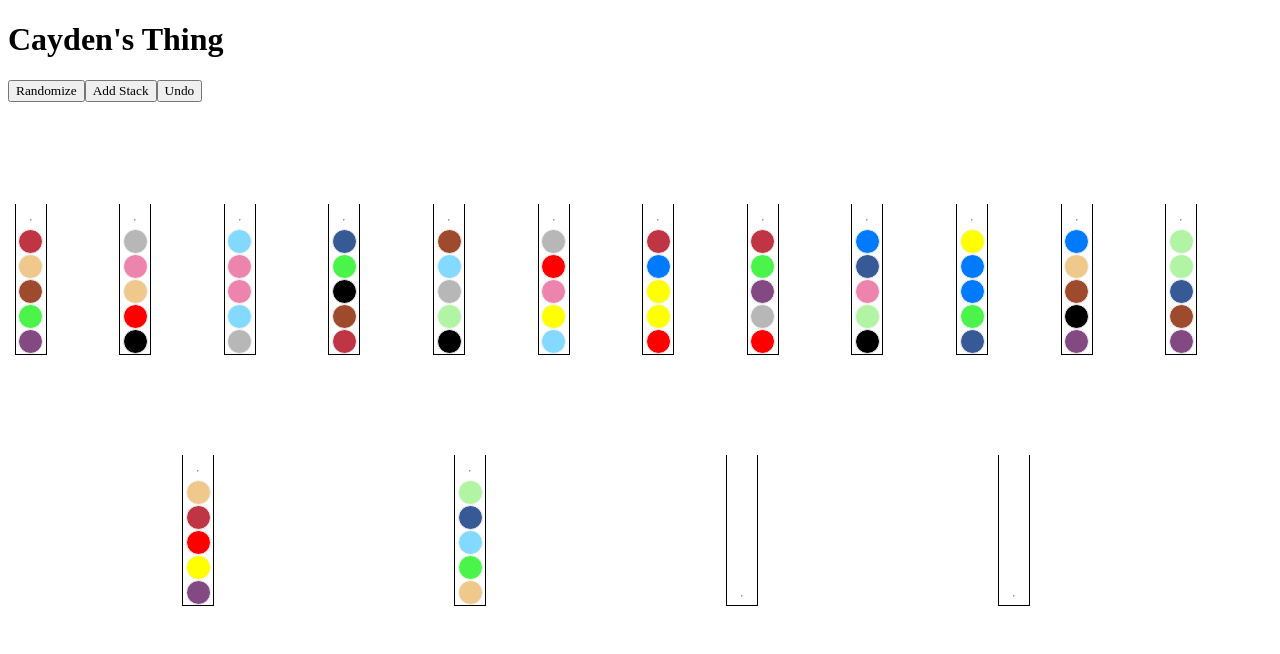
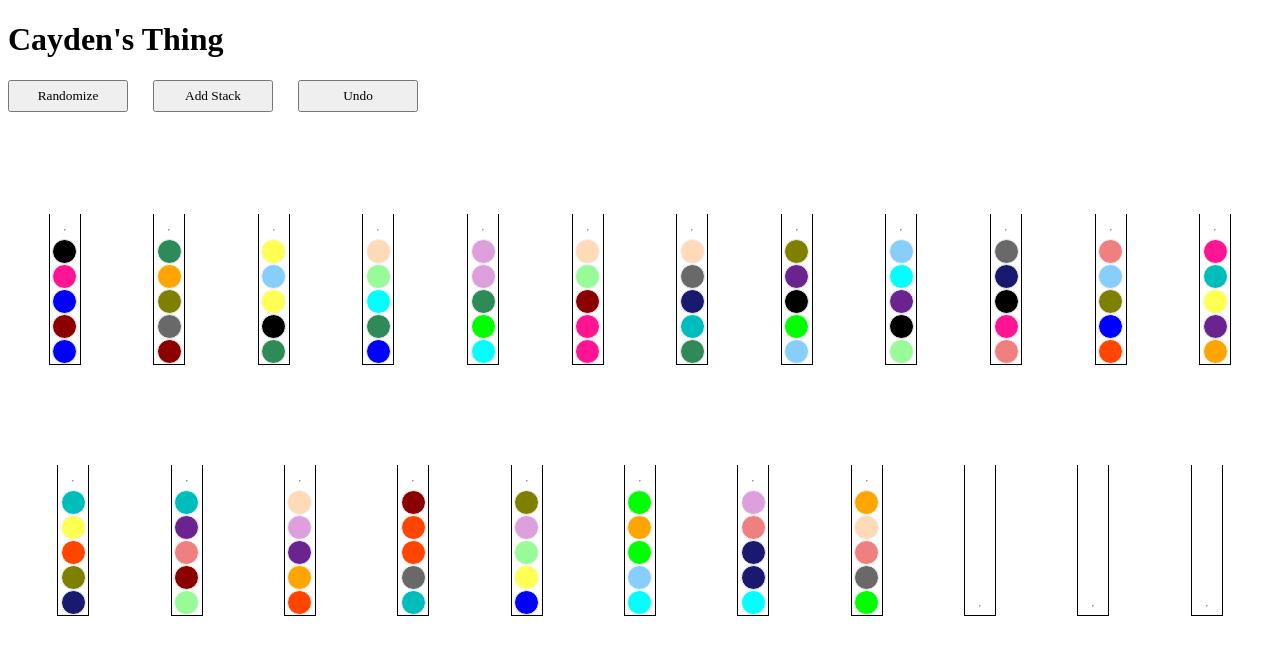
Before and after one commit to caydenhuffman/carder-app, a React (Create React App) app: page / in a window 1280 px wide. Both pictures are taken after a click on the button "Randomize". Shown: the top 654 px of the page. Built offline with nearby package versions, Linux system fonts and the light colour scheme; a web font is replaced by a local one.

Commit message:
Minor Updates

```diff
--- a/package.json
+++ b/package.json
@@ -1,4 +1,5 @@
 {
+  "homepage": "https://caydenhuffman.github.io/carder-app/",
   "name": "carder-app",
   "version": "0.1.0",
   "private": true,
--- a/src/App.js
+++ b/src/App.js
@@ -9,6 +9,10 @@ export default function App() {
 
 
 function Group() {
+
+    // const colors = ['green', 'red', 'yellow', 'blue', 'debut', 'fearless', 'speaknow', 'Red', 'l989', 'reputation', 'lover', 'folklore', 'evermore', 'midnights'];
+    // const colors = ['dimgray', 'seagreen', 'midnightblue', 'darkred', 'olive', 'orangered', 'orange', 'lime', 'mediumorchid', 'aqua', 'blue', 'lightcoral', 'fuchsia', 'dodgerblue', 'laserlemon', 'plum', 'deeppink', 'palegreen', 'lightskyblue', 'peachpuff'];
+    const colors = ['dimgray', 'seagreen', 'midnightblue', 'darkred', 'olive', 'orangered', 'orange', 'lime', 'plum', 'aqua', 'blue', 'lightcoral', 'black', 'teal', 'laserlemon', 'darkpurple', 'deeppink', 'palegreen', 'lightskyblue', 'peachpuff'];
 
     const ballCount = 5;
     const [selected, setSelected] = useState(-1);
@@ -97,6 +101,9 @@ function Group() {
             stacksRand.push(bigArray.slice(i, i + ballCount));
         }
         stacksRand.push([], []);
+        if (ballCount > 4) {
+            stacksRand.push([]);
+        }
         console.log(stacksRand)
 
         setStacks([stacksRand])
@@ -108,13 +115,12 @@ function Group() {
             tempStack.shift();
             setStacks(tempStack);
         }
-
     }
     return (
         <div>
-            <button onClick={e => randomize(['green', 'red', 'yellow', 'blue', 'debut', 'fearless', 'speaknow', 'Red', 'l989', 'reputation', 'lover', 'folklore', 'evermore', 'midnights'])}>Randomize</button>
-            <button onClick={e => setStacks([...stacks[0], []])}>Add Stack </button>
-            <button onClick={e => undo()}>Undo</button>
+            <button className={"menuButton"} onClick={e => randomize(colors)}>Randomize</button>
+            <button className={"menuButton"} onClick={e => setStacks([[...stacks[0], []], stacks])}>Add Stack </button>
+            <button className={"menuButton"} onClick={e => undo()}>Undo</button>
             <div className='group'>
                 {stacks[0].map((stack, index) => {
                     return (<Stack key={index} stack={{ id: index, balls: stack }} selected={selected} stackClick={e => stackClick(stack, index)} />);
@@ -130,8 +136,8 @@ function Stack({ stack, stackClick, selected }) {
 
 
     return (
-        <div className={'stackContainer ' + ((selected == stack.id) ? 'stackSelected' : '')}>
-            <div className='stack' onClick={stackClick}>
+        <div className={'stackContainer ' + ((selected == stack.id) ? 'stackSelected' : '')} onClick={stackClick}>
+            <div className='stack' >
                 <hr></hr>
                 {stack.balls.map((ball) => {
                     return (<Ball key={ball.id} ball={ball} />);
--- /dev/null
+++ b/src/colors.css
@@ -0,0 +1,142 @@
+.debut {
+    background-color: #b1f4a3;
+}
+
+.fearless {
+    background-color: rgb(198, 161, 16);
+}
+
+.speaknow {
+    background-color: #824983;
+}
+
+.red {
+    background-color: red;
+}
+
+.l989 {
+    background-color: #83d9ff;
+}
+
+.reputation,
+.black {
+    background-color: black;
+}
+
+.lover {
+    background-color: #ec84ae;
+}
+
+.folklore {
+    background-color: #b7b7b7;
+}
+
+.evermore {
+    background-color: #ff8d63;
+}
+
+.midnights {
+    background-color: #375a97;
+}
+
+
+.blue {
+    background-color: blue;
+}
+
+.green {
+    background-color: green;
+}
+
+.yellow {
+    background-color: rgb(243, 247, 4)
+}
+
+.Red {
+    background-color: #bf3543;
+}
+
+
+.dimgray {
+    background-color: dimgray;
+}
+
+.seagreen {
+    background-color: seagreen;
+}
+
+.midnightblue {
+    background-color: midnightblue;
+}
+
+.darkred {
+    background-color: darkred;
+}
+
+.olive {
+    background-color: olive;
+}
+
+.orangered {
+    background-color: orangered;
+}
+
+.orange {
+    background-color: orange;
+}
+
+.lime {
+    background-color: lime;
+}
+
+.mediumorchid {
+    background-color: mediumorchid;
+}
+
+.aqua {
+    background-color: aqua;
+}
+
+.lightcoral {
+    background-color: lightcoral;
+}
+
+.fuchsia {
+    background-color: fuchsia;
+}
+
+.dodgerblue {
+    background-color: dodgerblue;
+}
+
+.laserlemon {
+    background-color: #ffff54;
+}
+
+.plum {
+    background-color: plum;
+}
+
+.deeppink {
+    background-color: deeppink;
+}
+
+.palegreen {
+    background-color: palegreen;
+}
+
+.lightskyblue {
+    background-color: lightskyblue;
+}
+
+.peachpuff {
+    background-color: peachpuff;
+}
+
+.teal {
+    background-color: rgb(0, 189, 189);
+}
+
+.darkpurple {
+    background-color: #6B238F;
+}
--- a/src/index.css
+++ b/src/index.css
@@ -1,5 +1,11 @@
 * {
     font-family: 'IM Fell English';
+}
+
+.menuButton {
+    padding: 6px;
+    margin-right: 25px;
+    width: 120px;
 }
 
 .stack {
@@ -21,10 +27,10 @@
     width: 100px;
     display: flex;
     flex-direction: column;
-    /* padding: 4px; */
     padding-top: 100px;
     justify-content: end;
-    /* border: blue 1px solid;  */
+    align-items: center;
+
 
 }
 
@@ -53,7 +59,7 @@
     /* justify-content:space-between; */
     padding: 2px;
     /* align-content:space-evenly; */
-    flex-wrap:wrap;
+    flex-wrap: wrap;
 }
 
 
@@ -63,64 +69,6 @@
     /* background-color: mediumpurple; */
 }
 
-
-.debut {
-    background-color: #b1f4a3;
-}
-
-.fearless {
-    background-color: #efc88c;
-}
-
-.speaknow {
-    background-color: #824983;
-}
-
-.red {
-    background-color: red;
-}
-
-.l989 {
-    background-color: #83d9ff;
-}
-
-.reputation,
-.black {
-    background-color: black;
-}
-
-.lover {
-    background-color: #ec84ae;
-}
-
-.folklore {
-    background-color: #b7b7b7;
-}
-
-.evermore {
-    background-color: #9e4b2d;
-}
-
-.midnights {
-    background-color: #375a97;
-}
-
-
-.blue {
-    background-color: rgb(0, 123, 255);
-}
-
-.green {
-    background-color: rgb(74, 244, 74);
-}
-
-.yellow {
-    background-color: yellow;
-}
-
-.Red {
-    background-color: #bf3543;
-}
 
 
 /* latin */
--- a/src/index.js
+++ b/src/index.js
@@ -1,6 +1,7 @@
 import React, { StrictMode } from "react";
 import { createRoot } from "react-dom/client";
 import "./index.css";
+import "./colors.css";
 
 import App from "./App";
 
```
Also changed, not shown: 1 other file (tests, documents, lock files or other folders).
